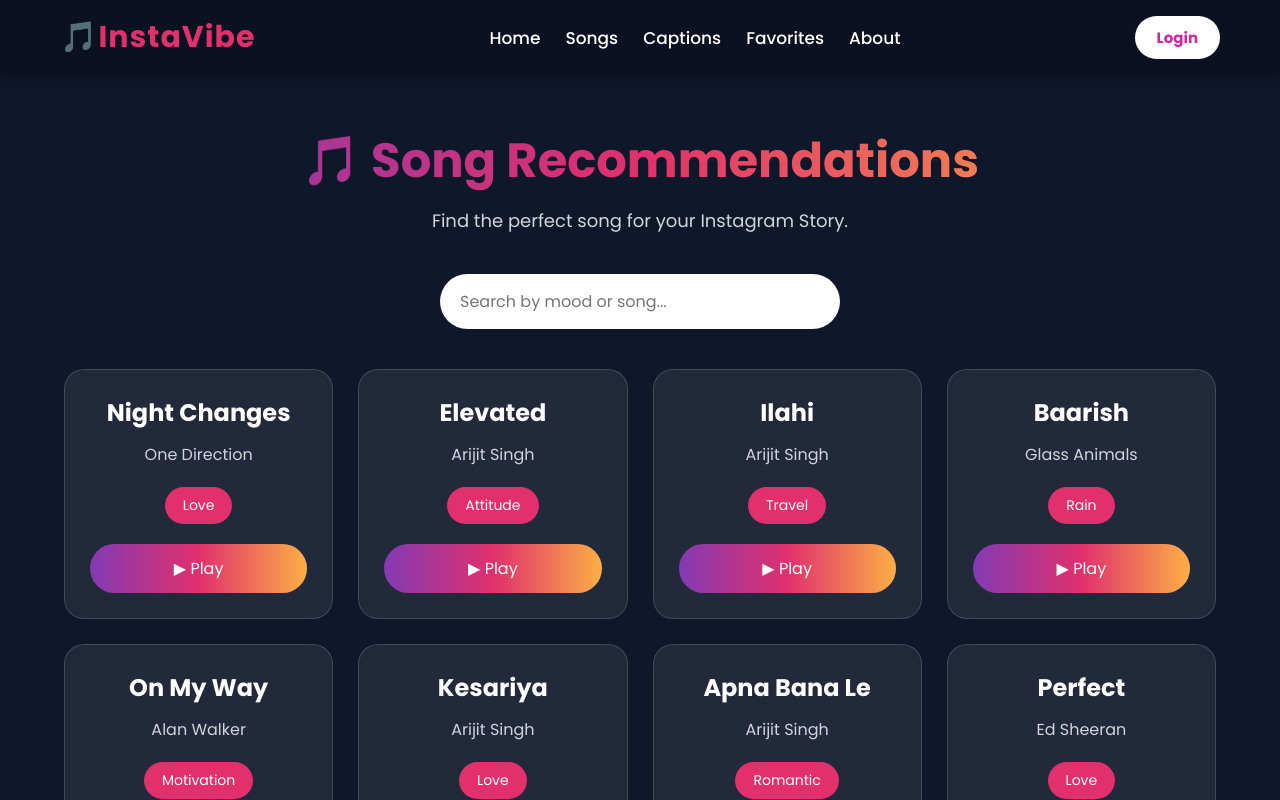
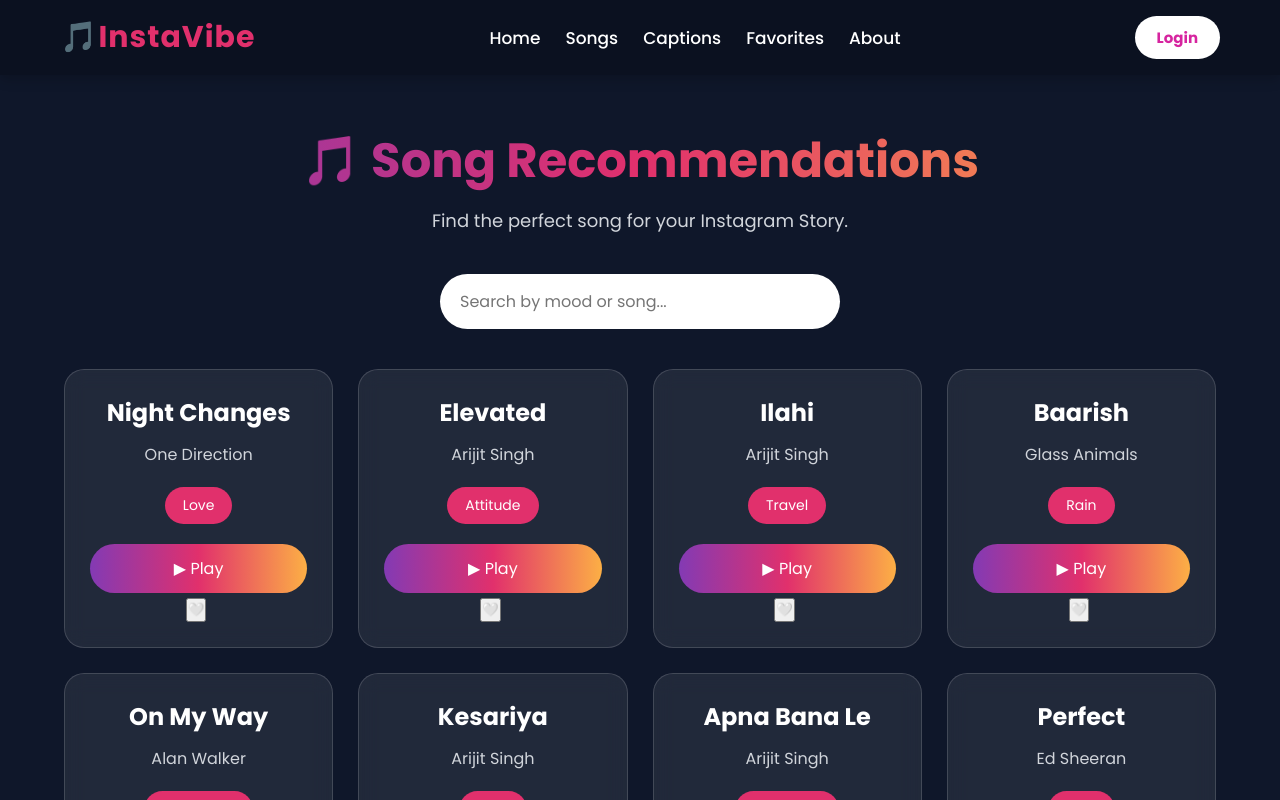
Before and after one commit to Sakshibole/InstaSongs, a React (Vite) app: page /Songs in a window 1280 px wide. Shown: the top 800 px of the page. Built offline with nearby package versions, Linux system fonts and the light colour scheme.

Commit message:
like button added

```diff
--- a/src/components/Captions.jsx
+++ b/src/components/Captions.jsx
@@ -46,6 +46,11 @@
     id: 9,
     category: "Attitude",
     text: "Gonna hate me, I couldn't care anymore 📸",
+  },
+   {
+    id: 10,
+    category: "self-love",
+    text: "My heart belongs to ME ❤️",
   },
 ];
 
--- a/src/components/Favorites.jsx
+++ b/src/components/Favorites.jsx
@@ -1,18 +1,17 @@
 import React from "react";
 import "./Favorites.css";
 
-const Favorites = () => {
+const Favorites = ({ favorites = [] }) => {
   return (
     <div className="favorites-page">
-
       <h1>❤️ Favorites</h1>
 
       <p className="subtitle">
         Save your favorite songs and captions here.
       </p>
 
+      {favorites.length === 0 ? (
         <div className="empty-box">
-
           <div className="heart">💖</div>
 
           <h2>No Favorites Yet</h2>
@@ -21,10 +20,26 @@
             You haven't added any songs or captions to your favorites.
           </p>
 
-        <button>Add your Favorites</button>
+          <button>Add Your Favorites</button>
+        </div>
+      ) : (
+        <div className="favorites-list">
+          {favorites.map((song) => (
+            <div className="song-card" key={song.id}>
+              <h3>{song.title}</h3>
+              <p>{song.artist}</p>
 
+              <a
+                href={song.Link}
+                target="_blank"
+                rel="noreferrer"
+              >
+                ▶ Play Song
+              </a>
             </div>
-
+          ))}
+        </div>
+      )}
     </div>
   );
 };
--- a/src/components/Home.css
+++ b/src/components/Home.css
@@ -10,7 +10,7 @@
   justify-content: space-between;
   align-items: center;
 
-  background:#111827;;
+  background:#111827;
   color: white;
 }
 
--- a/src/components/Home.jsx
+++ b/src/components/Home.jsx
@@ -29,8 +29,8 @@
         </p>
 
         <div className="buttons">
-          <button className="primary-btn">Explore Songs</button>
-          <button className="secondary-btn">Browse Captions</button>
+          <button className="primary-btn" onClick={() => navigate("/Songs")}>Explore Songs</button>
+          <button className="secondary-btn" onClick={() => navigate("/Captions")}>Browse Captions</button>
         </div>
 
       </div>
@@ -72,10 +72,10 @@
             <p>Pritam</p>
           </div>
 
-          <div className="artist-card" onClick={() => navigate("/Songs/KK")}>
+          {/* <div className="artist-card" onClick={() => navigate("/Songs/KK")}>
             <img src="/images/KK.jpg" alt="KK" />
             <p>KK</p>
-          </div>
+          </div> */}
         </div>
       </section>
     </>
--- a/src/components/Songs.css
+++ b/src/components/Songs.css
@@ -96,7 +96,7 @@
 
 /* Button */
 
-.song-card button {
+.play {
   width: 100%;
 
   padding: 12px;
@@ -121,7 +121,7 @@
   transition: .3s;
 }
 
-.song-card button:hover {
+.play:hover {
   transform: scale(1.05);
 }
 
@@ -136,3 +136,8 @@
 }
 
 }
+.favorite{
+  background-color: none;
+  margin-right: 5px;
+  margin-top:5px;
+}
--- a/src/components/Songs.jsx
+++ b/src/components/Songs.jsx
@@ -1,5 +1,6 @@
-import React, { useState } from "react";
+import React, { useState, useEffect } from "react";
 import "./Songs.css";
+import axios from "axios";
 import { useParams } from "react-router-dom";
 
 const songs = [
@@ -197,7 +198,25 @@
 
 const Songs = () => {
   const [search, setSearch] = useState("");
-  const { artist } = useParams();
+const [favorites, setFavorites] = useState([]);
+ const { artist } = useParams();
+
+ useEffect(() => {
+  const loggedInUser = JSON.parse(localStorage.getItem("user"));
+
+  if (!loggedInUser) return;
+
+  axios
+    .get(`http://localhost:9091/favorites/${loggedInUser.id}`)
+    .then((response) => {
+      setFavorites(response.data);
+    })
+    .catch((error) => console.log(error));
+}, []);
+
+const isFavorite = (songTitle) => {
+  return favorites.some((fav) => fav.songTitle === songTitle);
+};
 
  const filteredSongs = songs.filter((song) => {
   // Filter by artist if an artist was clicked
@@ -214,6 +233,52 @@
   return matchesArtist && matchesSearch;
 });
 
+const addToFavorites = async (song) => {
+
+  const loggedInUser = JSON.parse(localStorage.getItem("user"));
+
+  if (!loggedInUser) {
+    alert("Please login first.");
+    return;
+  }
+
+  try {
+
+    if (isFavorite(song.title)) {
+
+      await axios.delete(
+        `http://localhost:9091/favorites/${loggedInUser.id}/${song.title}`
+      );
+
+      setFavorites(
+        favorites.filter((fav) => fav.songTitle !== song.title)
+      );
+
+      alert("Removed from Favorites 💔");
+
+    } else {
+
+      const response = await axios.post(
+        "http://localhost:9091/favorites",
+        {
+          userId: loggedInUser.id,
+          songTitle: song.title,
+          artist: song.artist,
+          mood: song.mood,
+          youtubeLink: song.link,
+          image: song.image
+        }
+      );
+
+      setFavorites([...favorites, response.data]);
+
+      alert("Added to Favorites ❤️");
+    }
+
+  } catch (error) {
+    console.log(error);
+  }
+};
   return (
     <div className="songs-page">
 
@@ -247,9 +312,11 @@
               target="_blank"
               rel="noopener noreferrer"
             >
-              <button>▶ Play</button>
+              <button className="play">▶ Play</button>
             </a>
-
+            <button className="favorite" onClick={() => addToFavorites(song)}>
+                      {isFavorite(song.title) ? "❤️" : "🤍"}
+              </button>
           </div>
         ))}
 
```
Lines whose indentation alone changed are shown as unchanged.
